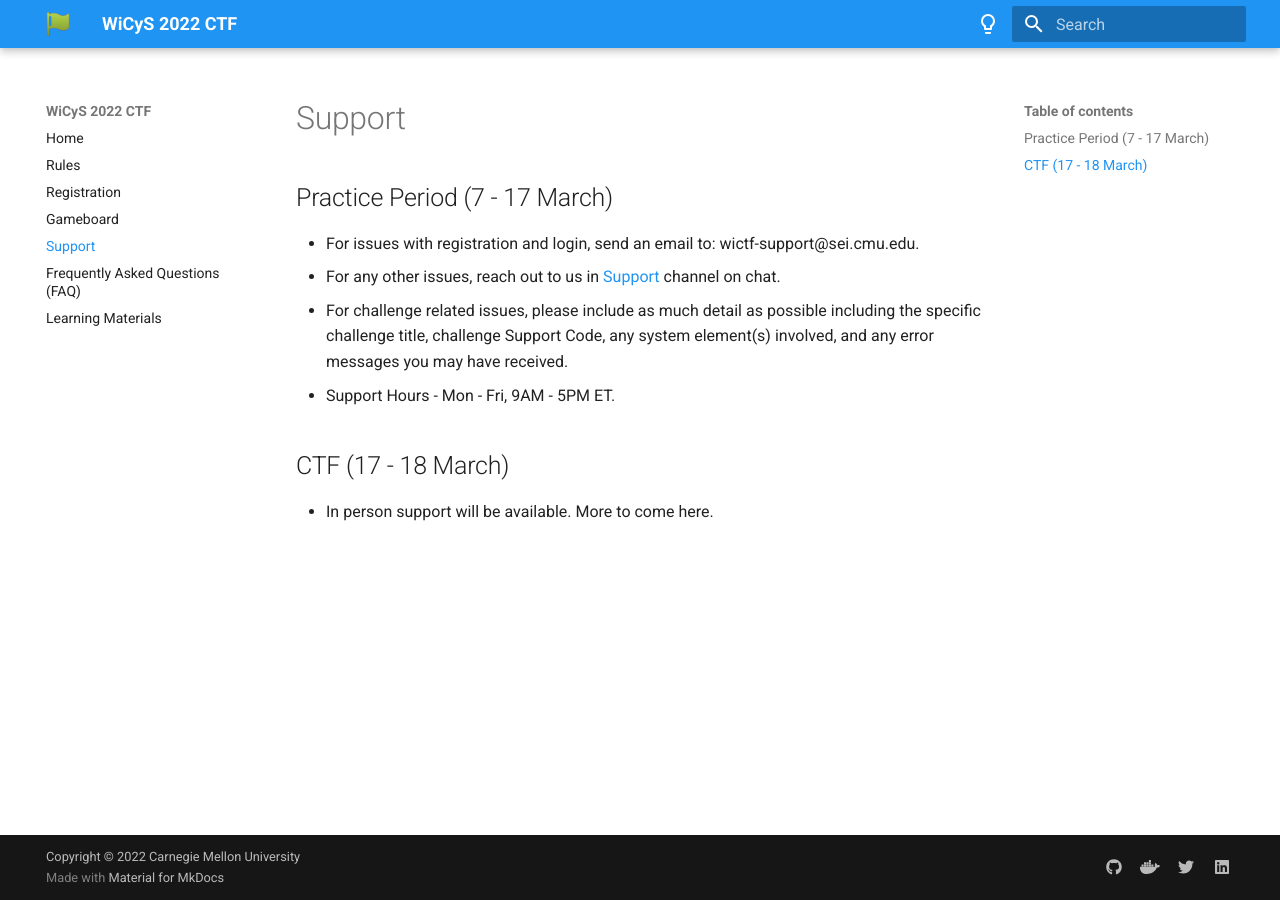
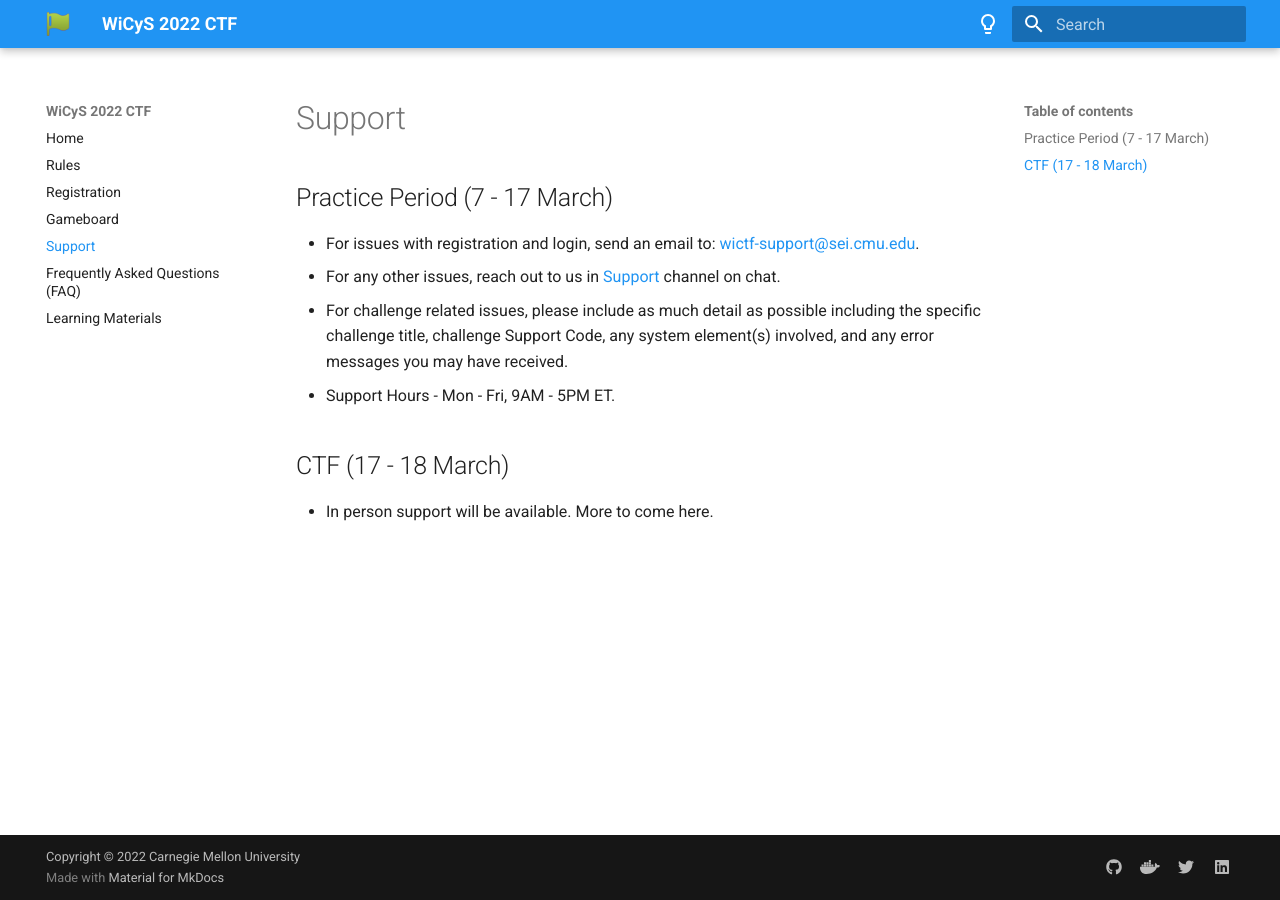
Before and after one commit to sei-mkaar/wictf-web, an MkDocs documentation site: the page built from docs/5-support.md, in a window 1280 px wide. Built offline with MkDocs 1.6.1 and Material for MkDocs 9.7.7, drawn with Linux system fonts in a browser that asks for light colours.

```diff
--- a/docs/5-support.md
+++ b/docs/5-support.md
@@ -2,7 +2,7 @@
 
 ## Practice Period (7 - 17 March)
 
-* For issues with registration and login, send an email to: wictf-support@sei.cmu.edu.
+* For issues with registration and login, send an email to: [wictf-support@sei.cmu.edu]().
 * For any other issues, reach out to us in [Support]() channel on chat.
 * For challenge related issues, please include as much detail as possible including the specific challenge title, challenge Support Code, any system element(s) involved, and any error messages you may have received.
 * Support Hours - Mon - Fri, 9AM - 5PM ET.
```
